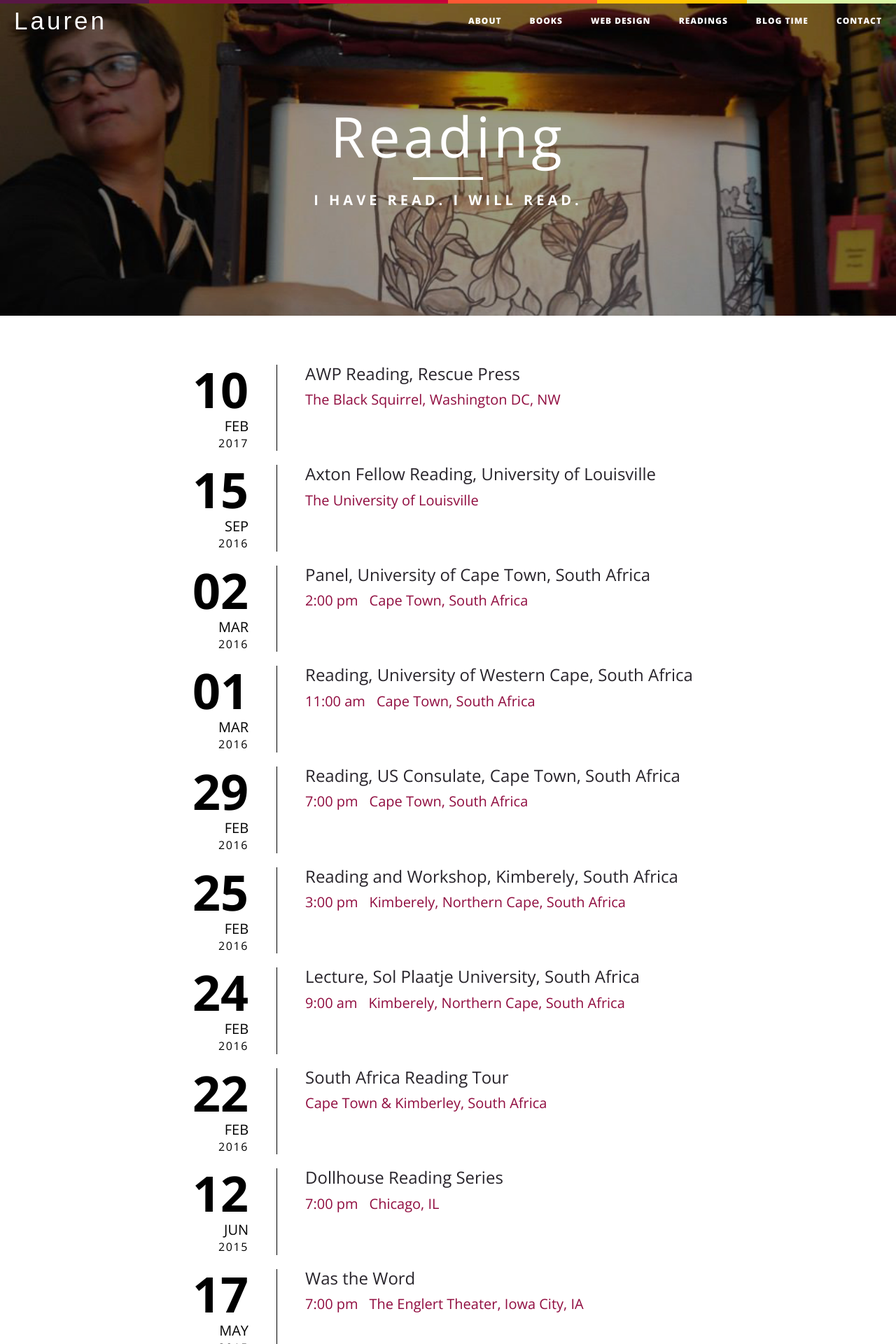
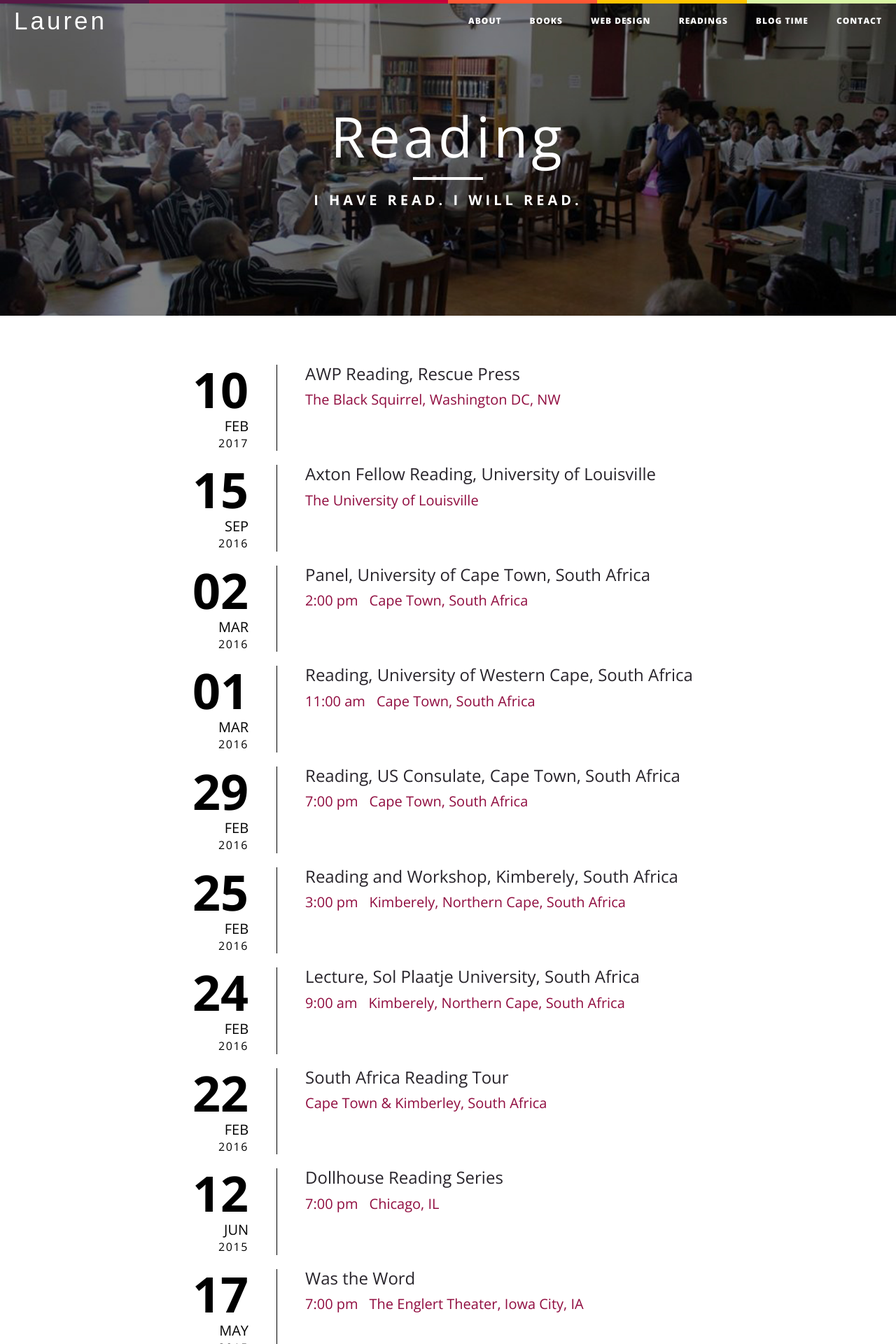
Before and after one commit to laurenhaldeman/laurenhaldeman.github.io, a Jekyll site: the page built from readings.html, in a window 1280 px wide. Shown: the top 1920 px of the page at 70% size. Built offline with Jekyll 4.4.1, drawn with Linux system fonts in a browser that asks for light colours; nearby versions of some CDN libraries; some web fonts are replaced.

Commit message:
reset header

```diff
--- a/readings.html
+++ b/readings.html
@@ -3,7 +3,7 @@ layout: page
 title: "Readings"
 drawn-title: "Reading"
 description: "I have read. I will read."
-header-img: "img/lauren-haldeman-poetry-comics-visual-cranky-puppetry.jpg"
+header-img: "img/sa-teaching.jpg"
 ---
 
 <div class="event-list">
```
Also changed, not shown: img/sa-teaching.jpg.
